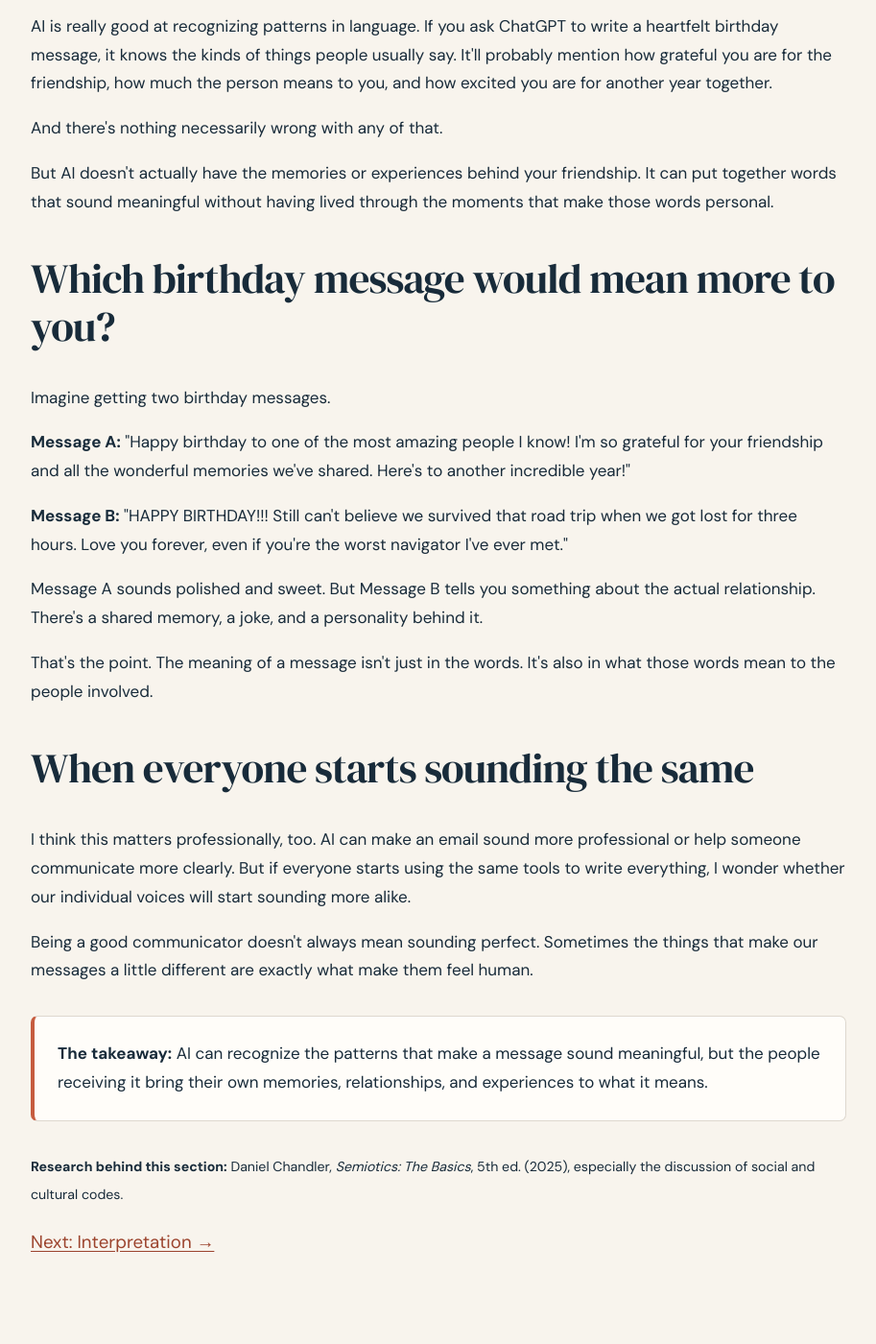
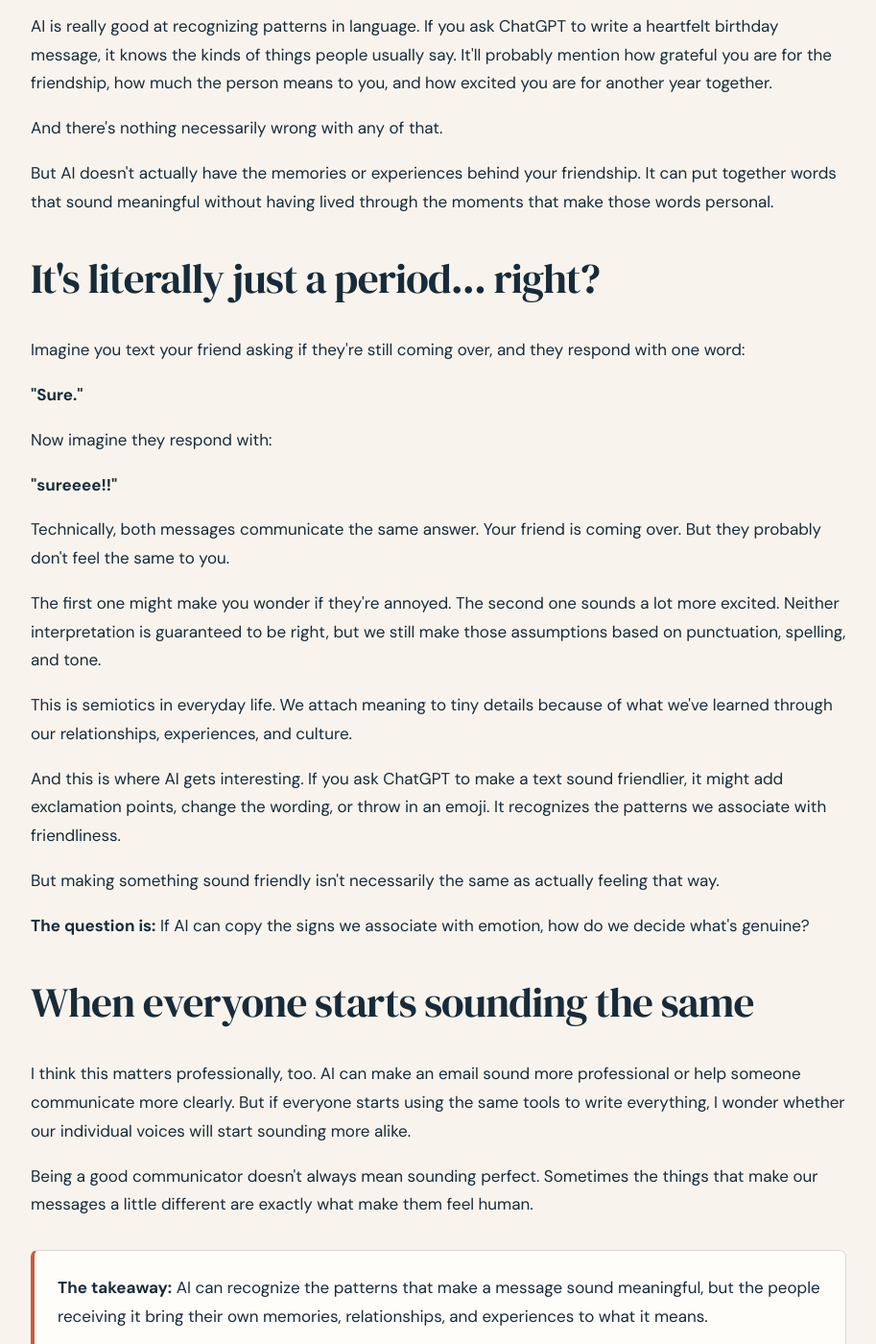
Before and after one commit to Darbyclose/comm-primer, a Jekyll site: the page built from meaning-and-culture.md, in a window 1280 px wide and 1400 px high, scrolled down 1164 px. Shown: the whole window at 96% size, without its empty margins (183-1096 px from the left). Built offline with Jekyll 4.4.1, drawn with Linux system fonts in a browser that asks for light colours.

Commit message:
Revise meaning and examples of AI communication
Updated the text to emphasize the difference between AI-generated messages and genuine human communication. Added examples to illustrate how meaning is derived from shared experiences and relationships.

```diff
--- a/meaning-and-culture.md
+++ b/meaning-and-culture.md
@@ -29,17 +29,27 @@ permalink: /meaning-and-culture/
 
   <p>But AI doesn't actually have the memories or experiences behind your friendship. It can put together words that sound meaningful without having lived through the moments that make those words personal.</p>
 
-  <h2>Which birthday message would mean more to you?</h2>
+<h2>It's literally just a period... right?</h2>
 
-  <p>Imagine getting two birthday messages.</p>
+<p>Imagine you text your friend asking if they're still coming over, and they respond with one word:</p>
 
-  <p><strong>Message A:</strong> "Happy birthday to one of the most amazing people I know! I'm so grateful for your friendship and all the wonderful memories we've shared. Here's to another incredible year!"</p>
+<p><strong>"Sure."</strong></p>
 
-  <p><strong>Message B:</strong> "HAPPY BIRTHDAY!!! Still can't believe we survived that road trip when we got lost for three hours. Love you forever, even if you're the worst navigator I've ever met."</p>
+<p>Now imagine they respond with:</p>
 
-  <p>Message A sounds polished and sweet. But Message B tells you something about the actual relationship. There's a shared memory, a joke, and a personality behind it.</p>
+<p><strong>"sureeee!!"</strong></p>
 
-  <p>That's the point. The meaning of a message isn't just in the words. It's also in what those words mean to the people involved.</p>
+<p>Technically, both messages communicate the same answer. Your friend is coming over. But they probably don't feel the same to you.</p>
+
+<p>The first one might make you wonder if they're annoyed. The second one sounds a lot more excited. Neither interpretation is guaranteed to be right, but we still make those assumptions based on punctuation, spelling, and tone.</p>
+
+<p>This is semiotics in everyday life. We attach meaning to tiny details because of what we've learned through our relationships, experiences, and culture.</p>
+
+<p>And this is where AI gets interesting. If you ask ChatGPT to make a text sound friendlier, it might add exclamation points, change the wording, or throw in an emoji. It recognizes the patterns we associate with friendliness.</p>
+
+<p>But making something sound friendly isn't necessarily the same as actually feeling that way.</p>
+
+<p><strong>The question is:</strong> If AI can copy the signs we associate with emotion, how do we decide what's genuine?</p>
 
   <h2>When everyone starts sounding the same</h2>
 
```
